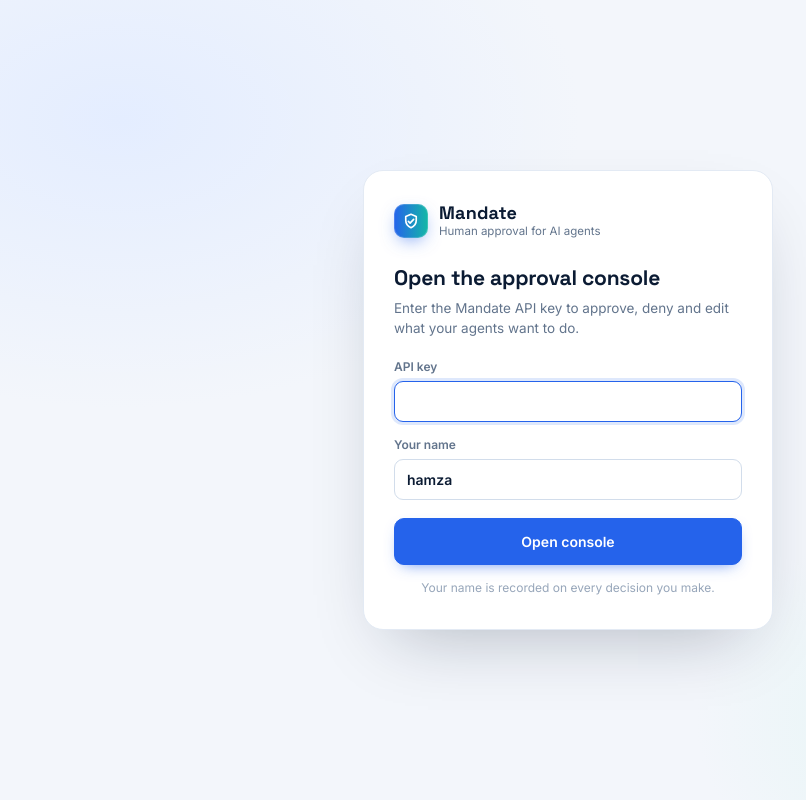
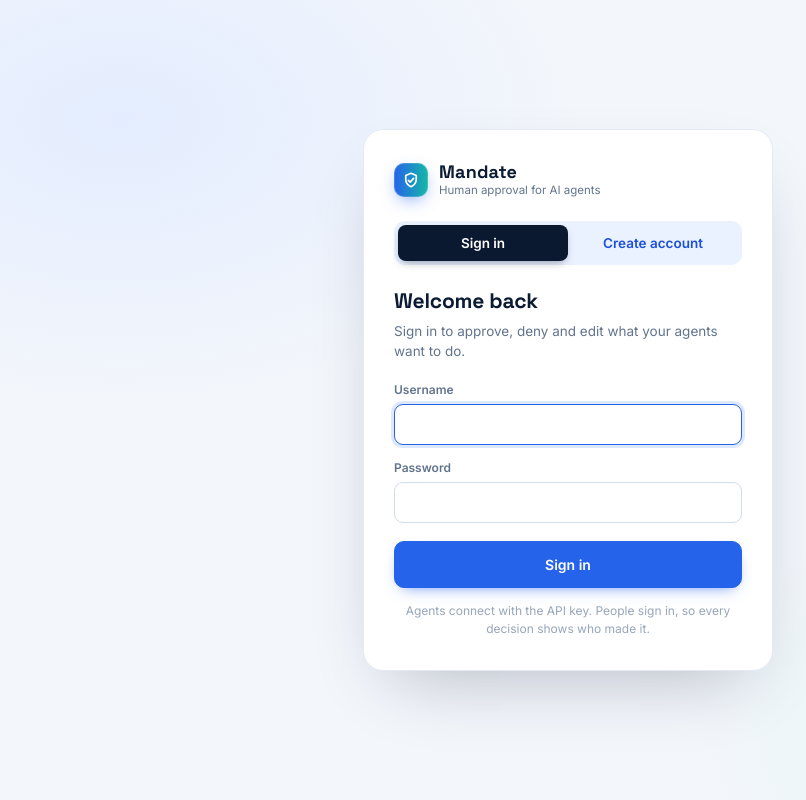
Before and after one commit to aisolutionsbyhassan/mandate, a FastAPI app: page / in a window 1280 px wide. Shown: the whole page, without its empty margins (72-878 px from the left). Run offline with FastAPI, Linux system fonts and the light colour scheme; data comes from the database, SQL or seed files in the repository; data that the repository does not hold is empty; some libraries are stand-ins or nearby versions.

Commit message:
Human accounts: sign up, sign in, sessions

```diff
--- a/main.py
+++ b/main.py
@@ -1,12 +1,15 @@
 import asyncio
+import base64
+import hashlib
 import hmac
 import json
 import os
+import time
 from contextlib import asynccontextmanager
 from typing import Optional
 
 import httpx
-from fastapi import Depends, FastAPI, Header, HTTPException, Query, Request
+from fastapi import Depends, FastAPI, Header, HTTPException, Query, Request, Response
 from fastapi.concurrency import run_in_threadpool
 from fastapi.responses import HTMLResponse, PlainTextResponse, StreamingResponse
 from fastapi.templating import Jinja2Templates
@@ -63,12 +66,51 @@ async def lifespan(_app):
 app = FastAPI(title="Mandate", lifespan=lifespan)
 
 
-def require_key(x_mandate_key: Optional[str] = Header(None)):
+SESSION_COOKIE = "mandate_session"
+SESSION_TTL = 7 * 24 * 3600
+
+
+def _secret():
+    return (os.environ.get("MANDATE_SESSION_SECRET") or os.environ.get("MANDATE_API_KEY", "")).encode()
+
+
+def make_session(username):
+    payload = f"{username}|{int(time.time()) + SESSION_TTL}"
+    sig = hmac.new(_secret(), payload.encode(), hashlib.sha256).hexdigest()
+    return base64.urlsafe_b64encode(payload.encode()).decode() + "." + sig
+
+
+def read_session(token):
+    """The signed-in user for a session cookie, or None."""
+    try:
+        raw, sig = (token or "").split(".", 1)
+        payload = base64.urlsafe_b64decode(raw.encode()).decode()
+        good = hmac.new(_secret(), payload.encode(), hashlib.sha256).hexdigest()
+        username, exp = payload.rsplit("|", 1)
+        if hmac.compare_digest(sig, good) and int(exp) > time.time():
+            return core.get_user(username)
+    except (ValueError, UnicodeDecodeError):
+        pass
+    return None
+
+
+def require_key(request: Request, x_mandate_key: Optional[str] = Header(None)):
+    """Agents send the x-mandate-key header; people send a signed session cookie."""
     expected = os.environ.get("MANDATE_API_KEY", "")
     if not expected:
         raise HTTPException(503, "MANDATE_API_KEY is not configured on the server")
-    if not x_mandate_key or not hmac.compare_digest(x_mandate_key.encode(), expected.encode()):
-        raise HTTPException(401, "invalid or missing x-mandate-key header")
+    if x_mandate_key and hmac.compare_digest(x_mandate_key.encode(), expected.encode()):
+        return {"kind": "agent"}
+    user = read_session(request.cookies.get(SESSION_COOKIE))
+    if user:
+        return {"kind": "user", "user": user}
+    raise HTTPException(401, "sign in, or send a valid x-mandate-key header")
+
+
+def _set_session(response, request, username):
+    https = request.url.scheme == "https" or request.headers.get("x-forwarded-proto") == "https"
+    response.set_cookie(SESSION_COOKIE, make_session(username), max_age=SESSION_TTL,
+                        httponly=True, samesite="lax", secure=https)
 
 
 class ApprovalIn(BaseModel):
@@ -81,6 +123,18 @@ class ApprovalIn(BaseModel):
     timeout_seconds: int = Field(300, ge=1, le=86400)
     on_timeout: str = "deny"
     source: Optional[str] = None
+
+
+class SignupIn(BaseModel):
+    username: str
+    name: str
+    password: str
+    workspace_key: str
+
+
+class LoginIn(BaseModel):
+    username: str
+    password: str
 
 
 class DecideIn(BaseModel):
@@ -101,6 +155,53 @@ def health():
 @app.get("/", response_class=HTMLResponse)
 def index(request: Request):
     return templates.TemplateResponse(request, "app.html", {})
+
+
+@app.post("/auth/signup")
+async def signup(body: SignupIn, request: Request, response: Response):
+    """Creating an account needs the workspace API key once, like an invite code."""
+    expected = os.environ.get("MANDATE_API_KEY", "")
+    if not expected or not hmac.compare_digest(body.workspace_key.strip().encode(), expected.encode()):
+        raise HTTPException(403, "that workspace key is not valid")
+    try:
+        user = await run_in_threadpool(core.create_user, body.username, body.name, body.password)
+    except ValueError as e:
+        raise HTTPException(400, str(e))
+    except core.Conflict as e:
+        raise HTTPException(409, str(e))
+    _set_session(response, request, user["username"])
+    return user
+
+
+@app.post("/auth/login")
+async def login(body: LoginIn, request: Request, response: Response):
+    user = await run_in_threadpool(core.verify_user, body.username, body.password)
+    if not user:
+        raise HTTPException(401, "wrong username or password")
+    _set_session(response, request, user["username"])
+    return user
+
+
+@app.post("/auth/logout")
+async def logout(response: Response):
+    response.delete_cookie(SESSION_COOKIE)
+    return {"status": "signed out"}
+
+
+@app.get("/auth/me")
+async def me(request: Request):
+    user = read_session(request.cookies.get(SESSION_COOKIE))
+    if not user:
+        raise HTTPException(401, "not signed in")
+    return user
+
+
+@app.get("/v1/connect-info")
+async def connect_info(who: dict = Depends(require_key)):
+    """The agent API key, for the Connect wizard. Only for signed-in people."""
+    if who["kind"] != "user":
+        raise HTTPException(403, "only signed-in people can view the agent key")
+    return {"api_key": os.environ.get("MANDATE_API_KEY", "")}
 
 
 @app.get("/integrations/claude_code_hook.py", response_class=PlainTextResponse)
@@ -140,10 +241,12 @@ async def get_agents():
     return await run_in_threadpool(core.agents)
 
 
-@app.post("/v1/decide/{approval_id}", dependencies=[Depends(require_key)])
-async def decide(approval_id: str, body: DecideIn):
+@app.post("/v1/decide/{approval_id}")
+async def decide(approval_id: str, body: DecideIn, who: dict = Depends(require_key)):
+    # a signed-in person is recorded by their account name, whatever the body says
+    decided_by = who["user"]["name"] if who["kind"] == "user" else body.decided_by
     try:
-        a = core.decide(approval_id, body.decision, body.final_payload, body.decided_by)
+        a = core.decide(approval_id, body.decision, body.final_payload, decided_by)
     except KeyError:
         raise HTTPException(404, "approval not found")
     except core.Conflict as e:
--- a/templates/app.html
+++ b/templates/app.html
@@ -356,6 +356,9 @@
   .gate .err { color: var(--red-2); background: var(--red-bg); border: 1px solid var(--red-line); border-radius: 9px; padding: 8px 12px; font-size: 13px; margin: -6px 0 14px; }
   .gate .btn { width: 100%; margin-top: 4px; padding: 12px; }
   .gate .note { font-size: 12px; color: var(--faint); text-align: center; margin-top: 14px; }
+  .modes { display: flex; padding: 4px; background: var(--sky); border-radius: 11px; margin-bottom: 20px; }
+  .modes button { flex: 1; border: 0; background: transparent; padding: 8px; border-radius: 8px; font-size: 13.5px; font-weight: 600; color: var(--blue-2); cursor: pointer; }
+  .modes button.active { background: var(--navy); color: #fff; box-shadow: 0 4px 10px -4px rgba(10,24,48,.5); }
 
   .toast { position: fixed; bottom: 24px; left: 50%; transform: translateX(-50%); background: var(--navy); color: #fff; padding: 11px 18px; border-radius: 12px; z-index: 60; font-size: 14px; box-shadow: 0 20px 40px -16px rgba(10,24,48,.6); }
 
@@ -556,14 +559,19 @@
       <span class="mark"><svg viewBox="0 0 24 24" fill="none" stroke="#fff" stroke-width="2.2" stroke-linecap="round" stroke-linejoin="round"><path d="M12 3l7 3v5c0 4.5-3 8.3-7 10-4-1.7-7-5.5-7-10V6l7-3z"/><path d="M8.5 12.5l2.3 2.3 4.7-5"/></svg></span>
       <div><div class="name">Mandate</div><div class="tagline">Human approval for AI agents</div></div>
     </div>
-    <h3>Open the approval console</h3>
-    <p>Enter the Mandate API key to approve, deny and edit what your agents want to do.</p>
+    <div class="modes" id="gateModes">
+      <button type="button" data-mode="login" class="active">Sign in</button>
+      <button type="button" data-mode="signup">Create account</button>
+    </div>
+    <h3 id="gateTitle">Welcome back</h3>
+    <p id="gateSub">Sign in to approve, deny and edit what your agents want to do.</p>
     <div class="err hidden" id="gateErr"></div>
-    <label>API key <input type="password" id="gateKey" required></label>
-    <label>Your name <input type="text" id="gateName" required></label>
-    <button class="btn primary" type="submit">Open console</button>
-    <button class="btn ghost hidden" type="button" id="gateCancel" style="width:100%;margin-top:8px">Cancel</button>
-    <div class="note">Your name is recorded on every decision you make.</div>
+    <label class="su hidden">Full name <input type="text" id="gateName" autocomplete="name" placeholder="Hamza Mughal"></label>
+    <label>Username <input type="text" id="gateUser" autocomplete="username" autocapitalize="none" spellcheck="false" required></label>
+    <label>Password <input type="password" id="gatePass" autocomplete="current-password" required></label>
+    <label class="su hidden">Workspace key <input type="password" id="gateKey" autocomplete="off" placeholder="the MANDATE_API_KEY of this server"></label>
+    <button class="btn primary" type="submit" id="gateBtn">Sign in</button>
+    <div class="note" id="gateNote">Agents connect with the API key. People sign in, so every decision shows who made it.</div>
   </form>
 </div>
 
@@ -573,7 +581,8 @@ const ls = {
   get(k, d) { try { return localStorage.getItem(k) || d; } catch { return d; } },
   set(k, v) { try { localStorage.setItem(k, v); } catch {} },
 };
-const state = { key: ls.get("mandate_key", ""), name: ls.get("mandate_name", "hamza"), rows: [], agents: [], autonomy: 0 };
+const state = { user: null, agentKey: "", rows: [], agents: [], autonomy: 0 };
+try { localStorage.removeItem("mandate_key"); } catch {}  // older builds kept the API key in the browser
 
 const esc = s => String(s ?? "").replace(/[&<>"']/g, c => ({ "&": "&amp;", "<": "&lt;", ">": "&gt;", '"': "&quot;", "'": "&#39;" }[c]));
 const money = n => "$" + Number(n).toLocaleString("en-US", { maximumFractionDigits: 2 });
@@ -600,9 +609,9 @@ function toast(msg) {
 }
 
 async function api(path, opts = {}) {
-  const r = await fetch(path, { ...opts, headers: { "content-type": "application/json", "x-mandate-key": state.key } });
+  const r = await fetch(path, { ...opts, credentials: "same-origin", headers: { "content-type": "application/json" } });
   if (r.status === 401 || r.status === 503) {
-    showGate(r.status === 503 ? "The server has no MANDATE_API_KEY configured." : "That key was rejected.");
+    showGate(r.status === 503 ? "The server has no MANDATE_API_KEY configured." : "Your session ended. Please sign in again.");
     throw new Error("auth");
   }
   if (!r.ok) throw new Error((await r.json().catch(() => ({}))).detail || `HTTP ${r.status}`);
@@ -759,7 +768,7 @@ function renderBanner() {
 async function decide(id, decision, finalPayload, el) {
   el.querySelectorAll("button").forEach(b => b.disabled = true);
   try {
-    await api(`/v1/decide/${id}`, { method: "POST", body: JSON.stringify({ decision, final_payload: finalPayload, decided_by: state.name }) });
+    await api(`/v1/decide/${id}`, { method: "POST", body: JSON.stringify({ decision, final_payload: finalPayload }) });
     removeCard(id);
   } catch (e) {
     el.querySelectorAll("button").forEach(b => b.disabled = false);
@@ -1053,7 +1062,7 @@ Zap 2: Webhooks by Zapier > Catch Hook
 function renderWizard() {
   $("#srcTabs").innerHTML = Object.entries(SOURCES).map(([k, v]) =>
     `<button data-src="${k}" class="${k === wiz.src ? "active" : ""}">${v}</button>`).join("");
-  const url = location.origin, realKey = state.key || "YOUR_API_KEY";
+  const url = location.origin, realKey = state.agentKey || "YOUR_API_KEY";
   const shown = wiz.reveal ? realKey : "•".repeat(Math.min(realKey.length, 24));
   const [hint, code] = snippet(wiz.src, url, "{{KEY}}");
   const done = wiz.connected[wiz.src];
@@ -1079,7 +1088,13 @@ function renderWizard() {
   wiz.code = code.replaceAll("{{KEY}}", realKey);
 }
 
-function openWizard() { wiz.open = true; wiz.connected = {}; wiz.reveal = false; $("#wizard").classList.remove("hidden"); renderWizard(); }
+async function openWizard() {
+  wiz.open = true; wiz.connected = {}; wiz.reveal = false;
+  $("#wizard").classList.remove("hidden"); renderWizard();
+  if (!state.agentKey) {
+    try { state.agentKey = (await api("/v1/connect-info")).api_key; if (wiz.open) renderWizard(); } catch {}
+  }
+}
 function closeWizard() { wiz.open = false; $("#wizard").classList.add("hidden"); }
 
 function wizardHit(a) {
@@ -1108,7 +1123,7 @@ $("#wizard").addEventListener("click", e => {
   if (e.target.dataset.src) { wiz.src = e.target.dataset.src; return renderWizard(); }
   const w = e.target.dataset.w;
   if (w === "reveal") { wiz.reveal = !wiz.reveal; renderWizard(); }
-  if (w === "copykey") copyText(state.key, e.target);
+  if (w === "copykey") copyText(state.agentKey, e.target);
   if (w === "copycode") copyText(wiz.code, e.target);
 });
 document.addEventListener("keydown", e => { if (e.key === "Escape" && wiz.open) closeWizard(); });
@@ -1166,7 +1181,7 @@ function scheduleRefresh() {
 function connect() {
   const es = new EventSource("/events");
   const live = $("#live");
-  es.onopen = () => { live.classList.add("on"); live.lastChild.textContent = "Live · connected"; if (state.key) loadAll().catch(() => {}); };
+  es.onopen = () => { live.classList.add("on"); live.lastChild.textContent = "Live · connected"; if (state.user) loadAll().catch(() => {}); };
   es.onerror = () => { live.classList.remove("on"); live.lastChild.textContent = "Reconnecting…"; };
   es.addEventListener("approval", e => {
     const a = JSON.parse(e.data);
@@ -1201,38 +1216,78 @@ $("#resetBtn").addEventListener("click", async e => {
   finally { e.target.disabled = false; }
 });
 
-/* ---------- key gate + user ---------- */
+/* ---------- accounts: sign in / create account / sign out ---------- */
+let gateMode = "login";
 function renderUser() {
-  $("#userName").textContent = state.name;
-  $("#userAv").textContent = (state.name || "?").trim().slice(0, 1);
+  const name = state.user ? state.user.name : "";
+  $("#userName").textContent = name || "Signed out";
+  $("#userAv").textContent = (name || "?").trim().slice(0, 1);
+  $("#userChip").title = state.user ? `Signed in as @${state.user.username}. Click to sign out.` : "";
+}
+function setGateMode(mode) {
+  gateMode = mode;
+  const su = mode === "signup";
+  document.querySelectorAll("#gateModes button").forEach(b => b.classList.toggle("active", b.dataset.mode === mode));
+  document.querySelectorAll(".gate .su").forEach(el => el.classList.toggle("hidden", !su));
+  $("#gateTitle").textContent = su ? "Create your account" : "Welcome back";
+  $("#gateSub").textContent = su ? "Join this Mandate workspace. You need its workspace key once; after that you sign in with your password."
+                                 : "Sign in to approve, deny and edit what your agents want to do.";
+  $("#gateBtn").textContent = su ? "Create account" : "Sign in";
+  $("#gatePass").autocomplete = su ? "new-password" : "current-password";
+  $("#gateName").required = $("#gateKey").required = su;
+  $("#gateErr").classList.add("hidden");
 }
 function showGate(err) {
   $("#gate").classList.remove("hidden");
   $("#gateErr").textContent = err || "";
   $("#gateErr").classList.toggle("hidden", !err);
-  $("#gateName").value = state.name;
-  $("#gateKey").value = "";
-  $("#gateCancel").classList.toggle("hidden", !state.key || !!err);
-  $("#gateKey").focus();
+  $("#gatePass").value = "";
+  (gateMode === "signup" ? $("#gateName") : $("#gateUser")).focus();
 }
-$("#userChip").addEventListener("click", () => showGate());
-$("#gateCancel").addEventListener("click", () => $("#gate").classList.add("hidden"));
+$("#gateModes").addEventListener("click", e => { if (e.target.dataset.mode) setGateMode(e.target.dataset.mode); });
 $("#gateForm").addEventListener("submit", async e => {
   e.preventDefault();
-  state.key = $("#gateKey").value.trim();
-  state.name = $("#gateName").value.trim() || "human";
-  ls.set("mandate_key", state.key); ls.set("mandate_name", state.name);
-  renderUser();
-  $("#gate").classList.add("hidden");
-  loadAll().catch(() => {});
+  const su = gateMode === "signup";
+  const body = { username: $("#gateUser").value.trim(), password: $("#gatePass").value };
+  if (su) Object.assign(body, { name: $("#gateName").value.trim(), workspace_key: $("#gateKey").value.trim() });
+  $("#gateBtn").disabled = true;
+  try {
+    const r = await fetch(su ? "/auth/signup" : "/auth/login", { method: "POST", credentials: "same-origin",
+      headers: { "content-type": "application/json" }, body: JSON.stringify(body) });
+    const d = await r.json().catch(() => ({}));
+    if (!r.ok) throw new Error(typeof d.detail === "string" ? d.detail : "Please fill in every field.");
+    state.user = d;
+    $("#gateKey").value = ""; $("#gatePass").value = "";
+    renderUser();
+    $("#gate").classList.add("hidden");
+    loadAll().catch(() => {});
+  } catch (err) {
+    $("#gateErr").textContent = err.message; $("#gateErr").classList.remove("hidden");
+  } finally { $("#gateBtn").disabled = false; }
+});
+$("#userChip").addEventListener("click", async () => {
+  if (!state.user || !confirm(`Sign out of Mandate, ${state.user.name}?`)) return;
+  await fetch("/auth/logout", { method: "POST", credentials: "same-origin" }).catch(() => {});
+  state.user = null; state.agentKey = "";
+  document.querySelectorAll(".card").forEach(c => c.remove());
+  renderUser(); updateCount(); setGateMode("login"); showGate();
 });
 
+async function boot() {
+  try {
+    const r = await fetch("/auth/me", { credentials: "same-origin" });
+    if (r.ok) { state.user = await r.json(); renderUser(); loadAll().catch(() => {}); return; }
+  } catch {}
+  showGate();
+}
+
 renderUser();
+setGateMode("login");
 showTab(ls.get("mandate_tab", "overview"));
 renderOverview();
 updateCount();
 connect();
-if (!state.key) showGate();
+boot();
 </script>
 {% endraw %}
 </body>
```
Also changed, not shown: core.py (+70 -0 lines), 1 other file.
